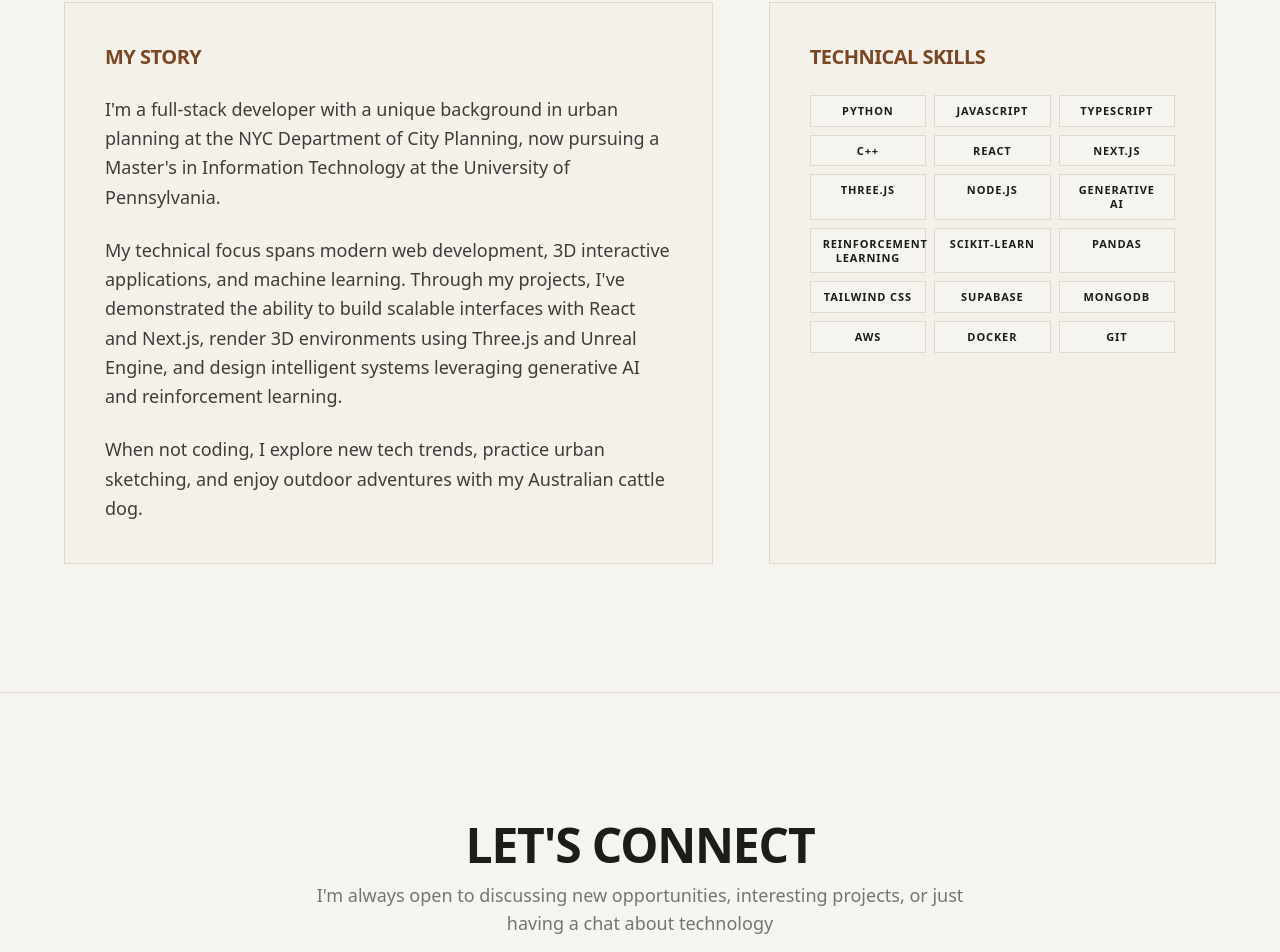
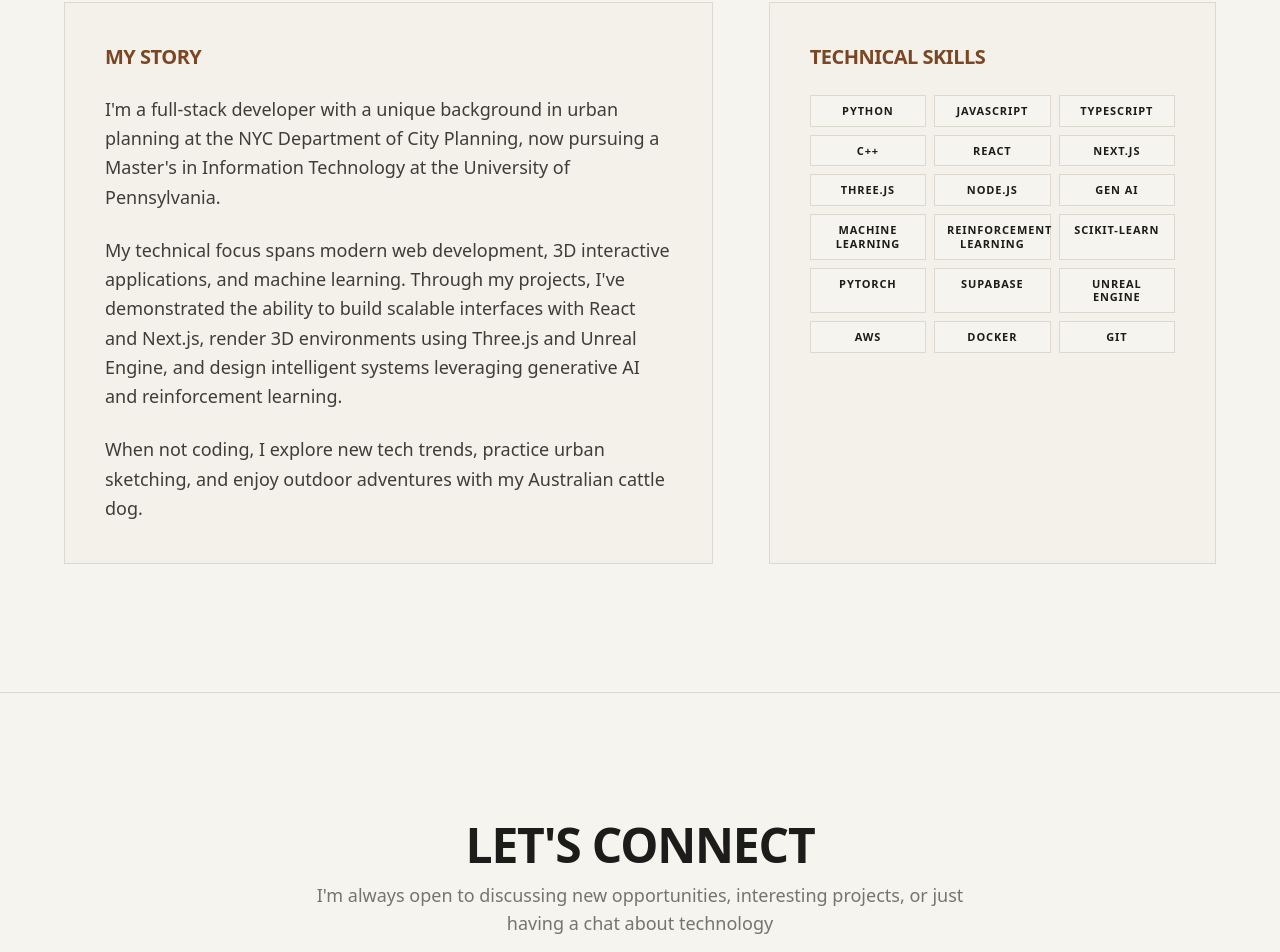
Before and after one commit to CTC3PO/ct-portfolio-2026, a React (Vite) app: page / in a window 1280 px wide. Shown: the part 3566-4518 px from the top of the page. Built offline with nearby package versions, Linux system fonts and the light colour scheme.

Commit message:
fix(ui-2): update skills - remove pandas/tailwind/mongodb, add pytorch/ML/gen AI/unreal engine, clean 3x6 grid

```diff
--- a/src/data/projects.js
+++ b/src/data/projects.js
@@ -61,6 +61,6 @@ export const projects = [
 
 export const skills = [
     "Python", "JavaScript", "TypeScript", "C++", "React", "Next.js", "Three.js", "Node.js",
-    "Generative AI", "Reinforcement Learning", "scikit-learn", "pandas",
-    "Tailwind CSS", "Supabase", "MongoDB", "AWS", "Docker", "Git"
+    "Gen AI", "Machine Learning", "Reinforcement Learning", "scikit-learn",
+    "PyTorch", "Supabase", "Unreal Engine", "AWS", "Docker", "Git"
 ];
```
